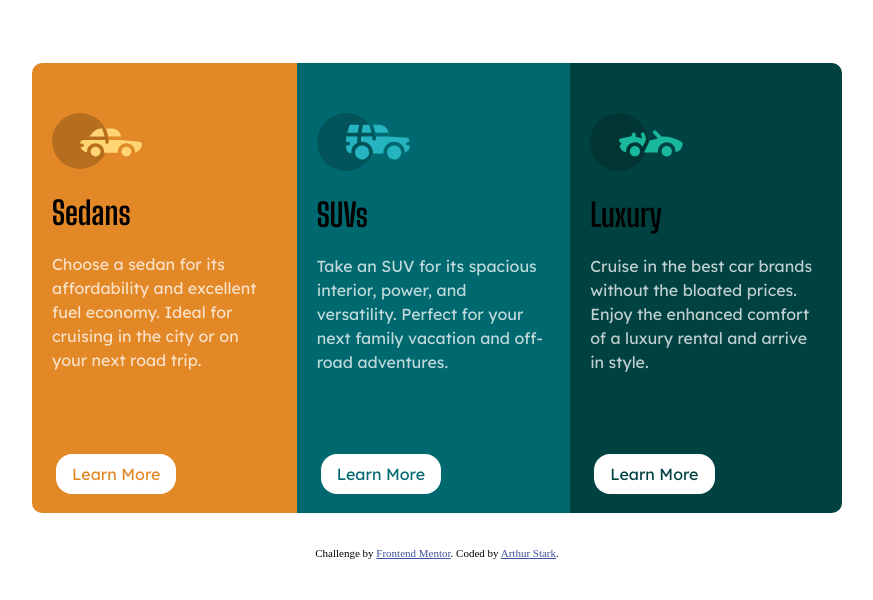
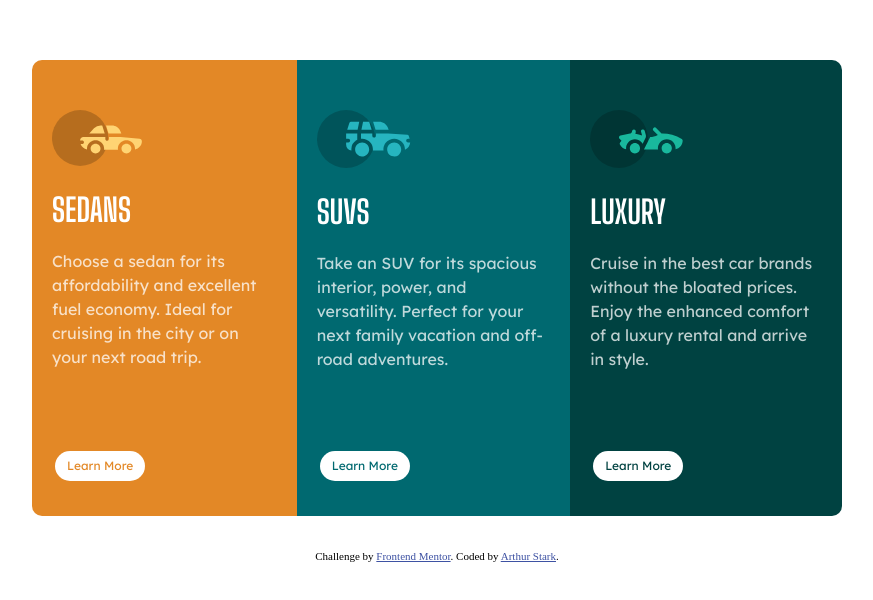
Before and after one commit to art5551/3_column_preview_card_component_main, a plain HTML site: page index.html in a window 1280 px wide. Shown: the part 114-714 px from the top of the page, without its empty margins (203-1076 px from the left). Drawn offline with Linux system fonts and the light colour scheme.

Commit message:
Subtle changes to desktop view

```diff
--- a/style.css
+++ b/style.css
@@ -123,6 +123,8 @@ section {
 
 .title {
   font-family: var(--font-family-title);
+  color: white;
+  text-transform: uppercase;
   font-size: 32px;
   font-weight: 700;
   margin-bottom: 15px;
@@ -165,13 +167,15 @@ img {
   display: inline-block;
   text-decoration: none;
   font-family: var(--font-family-body);
+  font-size: 12px;
   margin: .25em;
   padding: 0.5em 1em;
   text-align: center;
-  border-radius: 1em;
+  border-radius: 1.5em;
   border: none;
   background: white;
   cursor: pointer;
+  margin-bottom: 20px;
   /* these two settings combined with setting flex: column on the card maade buttons align */
   margin-top: auto;
   align-self: flex-start;
```
